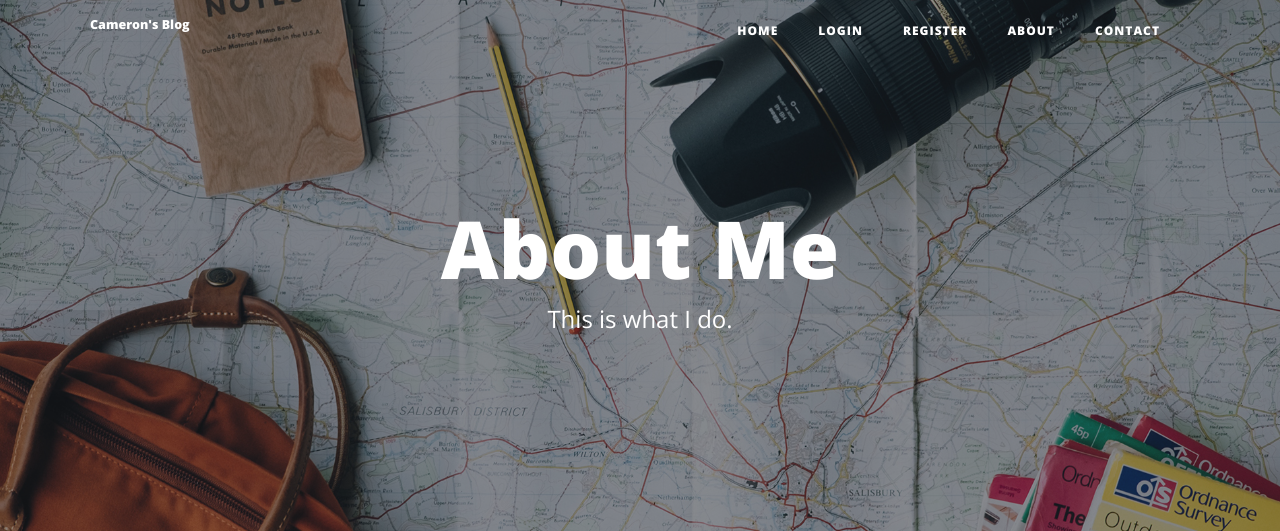
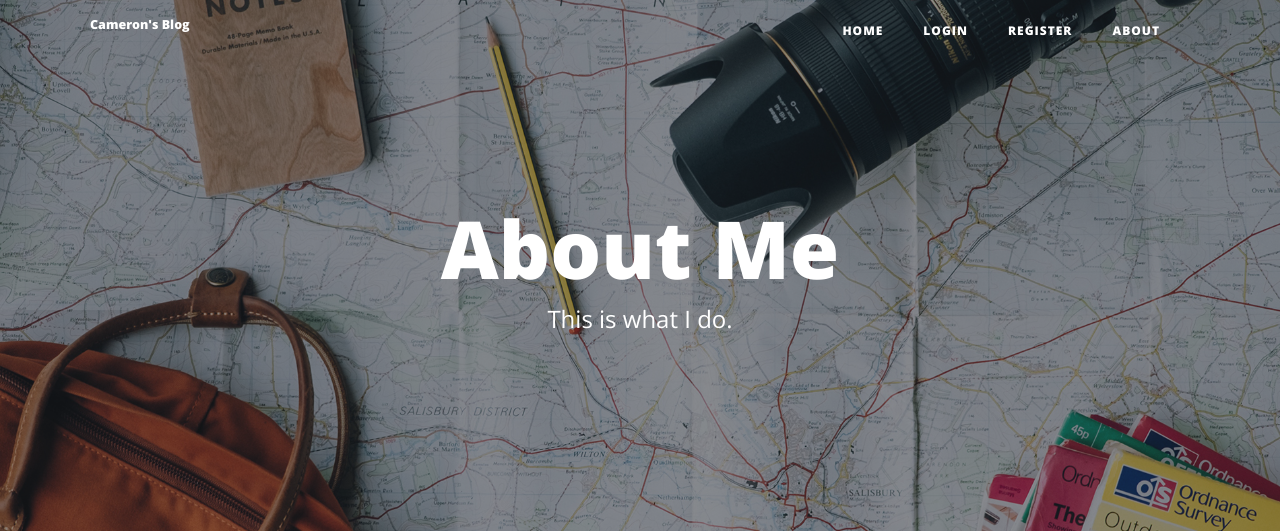
Before and after one commit to Cams-Code/Final_Blog, a Flask app: page /about in a window 1280 px wide. Shown: the top 531 px of the page. Run offline with Flask 2, Linux system fonts and the light colour scheme; some libraries are stand-ins or nearby versions.

Commit message:
Update header.html

```diff
--- a/templates/header.html
+++ b/templates/header.html
@@ -56,9 +56,6 @@
           <li class="nav-item">
             <a class="nav-link" href="{{ url_for('about') }}">About</a>
           </li>
-          <li class="nav-item">
-            <a class="nav-link" href="{{ url_for('contact') }}">Contact</a>
-          </li>
         </ul>
       </div>
     </div>
```
